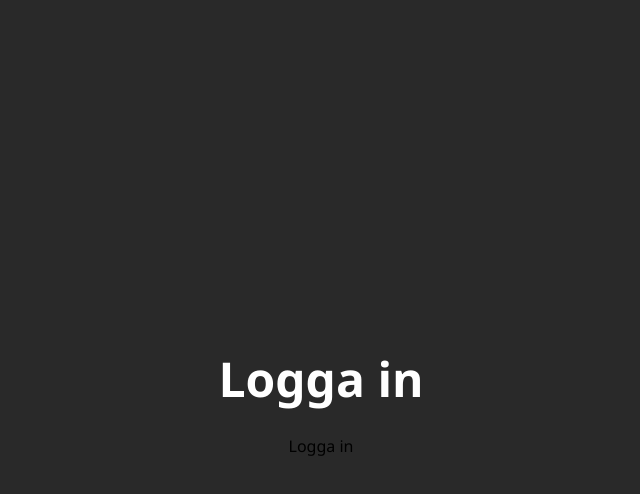
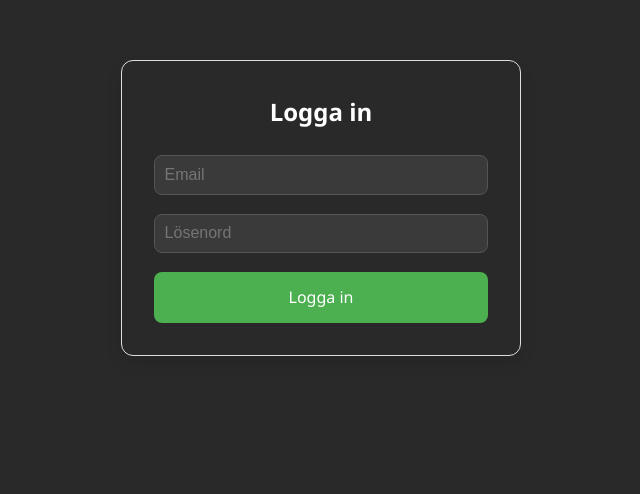
Before and after one commit to ogge2319/chat-app, a React (Vite) app: page /login in a window 1280 px wide. Shown: the top 494 px of the page, without its empty margins (319-959 px from the left). Built offline with nearby package versions, Linux system fonts and the light colour scheme; no server answers.

Commit message:
fixad login

```diff
--- a/src/Login/Login.jsx
+++ b/src/Login/Login.jsx
@@ -1,15 +1,65 @@
-import React from 'react'
+import React, { useState } from 'react'
+import { useNavigate } from 'react-router-dom'
+import { getCSRFToken, loginUser } from '../services/authService'
 import "../Login/login.css"
-import { Link } from 'react-router-dom'
+
 function Login() {
+
+  const navigate = useNavigate();
+
+  const [credentials, setCredentials] = useState({
+    email: "",
+    password: ""
+  })
+
+  const [error, setError] = useState();
+  const [success, setSuccess] = useState();
+
+  const handleChange = (e) => {
+    setCredentials(prev => ({
+      ...prev,
+      [e.target.name]: e.target.value
+    }))
+  }
+  const handleSubmit = async (e) => {
+    e.preventDefault();
+    setError("");
+    setSuccess("");
+
+    try {
+      const csrf = await getCSRFToken();
+      await loginUser(credentials, csrf)
+      setSuccess("Inloggningen lyckades! Du skickas vidare...")
+      setTimeout(() => navigate("/chat"), 1500)
+    } catch (error) {
+      setError(error.message || "Något gick fel vid registrering.")
+    }
+  }
+
+
   return (
-    <div className="wrapper">
-      <h1>Logga in</h1>
-      <div className="button group">
-        <Link to={"/chat"}>
-        <button>Logga in</button>
-        </Link>
-      </div>
+    <div className="login-wrapper">
+      <h2>Logga in</h2>
+      <form onSubmit={handleSubmit} className="login-form">
+        <input type="email"
+          name="email"
+          placeholder="Email"
+          value={credentials.email}
+          onChange={handleChange}
+          required
+        />
+
+        <input type="password"
+          name="password"
+          placeholder="Lösenord"
+          value={credentials.password}
+          onChange={handleChange}
+          required
+        />
+        <button type="submit">Logga in</button>
+      </form>
+      {error && <p className="error">{error}</p>}
+      {success && <p className="success">{success}</p>}
     </div>
   )
 }
--- a/src/Login/login.css
+++ b/src/Login/login.css
@@ -0,0 +1,66 @@
+.login-wrapper {
+  max-width: 400px;
+  margin: 60px auto;
+  padding: 2rem;
+  border: 1px solid #ddd;
+  border-radius: 12px;
+  background-color: var(--color-bg);
+  color: var(--color-text);
+  box-shadow: 0 8px 16px rgba(0, 0, 0, 0.1);
+}
+
+.login-wrapper h2 {
+  text-align: center;
+  margin-bottom: 1.5rem;
+  color: var(--color-text);
+}
+
+.login-form input {
+  width: 100%;
+  padding: 0.6rem;
+  margin-bottom: 1.2rem;
+  background-color: #3a3a3a;
+  color: var(--color-text);
+  border: 1px solid #555;
+  border-radius: 8px;
+  font-size: 1rem;
+  transition: border-color 0.3s, background-color 0.3s;
+}
+
+.login-form input:focus {
+  outline: none;
+  border-color: var(--color-login);
+}
+
+.login-form button {
+  width: 100%;
+  padding: 0.8rem;
+  background-color: var(--color-login);
+  color: white;
+  border: none;
+  border-radius: 8px;
+  font-size: 1rem;
+  cursor: pointer;
+  transition: background-color 0.3s;
+}
+
+.login-form button:hover {
+  background-color: var(--color-login-hover);
+}
+
+.error, .success {
+  padding: 0.5rem;
+  border-radius: 6px;
+  margin-top: 1rem;
+  text-align: center;
+}
+
+.error {
+  color: red;
+  background-color: #ffe0e0;
+}
+
+.success {
+  color: green;
+  background-color: #e0ffe6;
+}
--- a/src/Register/Register.jsx
+++ b/src/Register/Register.jsx
@@ -1,5 +1,4 @@
-import React from 'react'
-import { useState, useEffect } from 'react'
+import React, { useState } from 'react'
 import { useNavigate } from 'react-router-dom'
 import { getCSRFToken, registerUser } from '../services/authService'
 import "../Register/register.css"
@@ -34,7 +33,7 @@ function Register() {
       const csrf = await getCSRFToken();
       await registerUser(formData, csrf)
       setSuccess("Registreringen lyckades! Du skickas till inloggning...")
-      setTimeout(() => navigate("/login", 1500))
+      setTimeout(() => navigate("/login"), 1500)
     } catch (err) {
       setError(err.message || "Något gick fel vid registrering.")
     }
```
